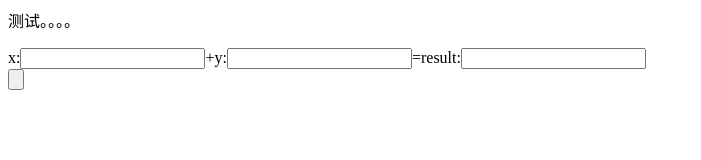
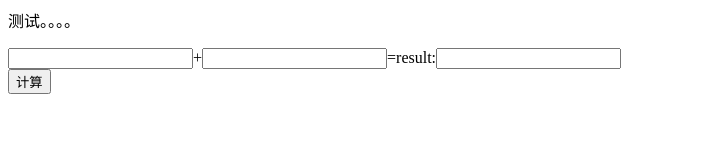
Before and after one commit to apolloyan/test19, a plain HTML site: page index.html in a window 1280 px wide. Shown: the whole page, without its empty margins (0-701 px from the left). Drawn offline with Linux system fonts and the light colour scheme.

Commit message:
Update index.html

```diff
--- a/index.html
+++ b/index.html
@@ -2,9 +2,9 @@
 <head></head>
 <body>
   <p>测试。。。。</p>
-  x:<input type="text" id="x"/>+y:<input type="text" id="y">=result:<input type="test" id="result"/>
+  <input type="text" id="x"/>+<input type="text" id="y">=result:<input type="test" id="result"/>
   <br>
-  <input type="button" text="计算" onclick="jisuan();"/>
+  <input type="button" value="计算" onclick="jisuan();"/>
   <script>
     function jisuan(){
        var x=parseInt(document.getElementById("x").value);
```
